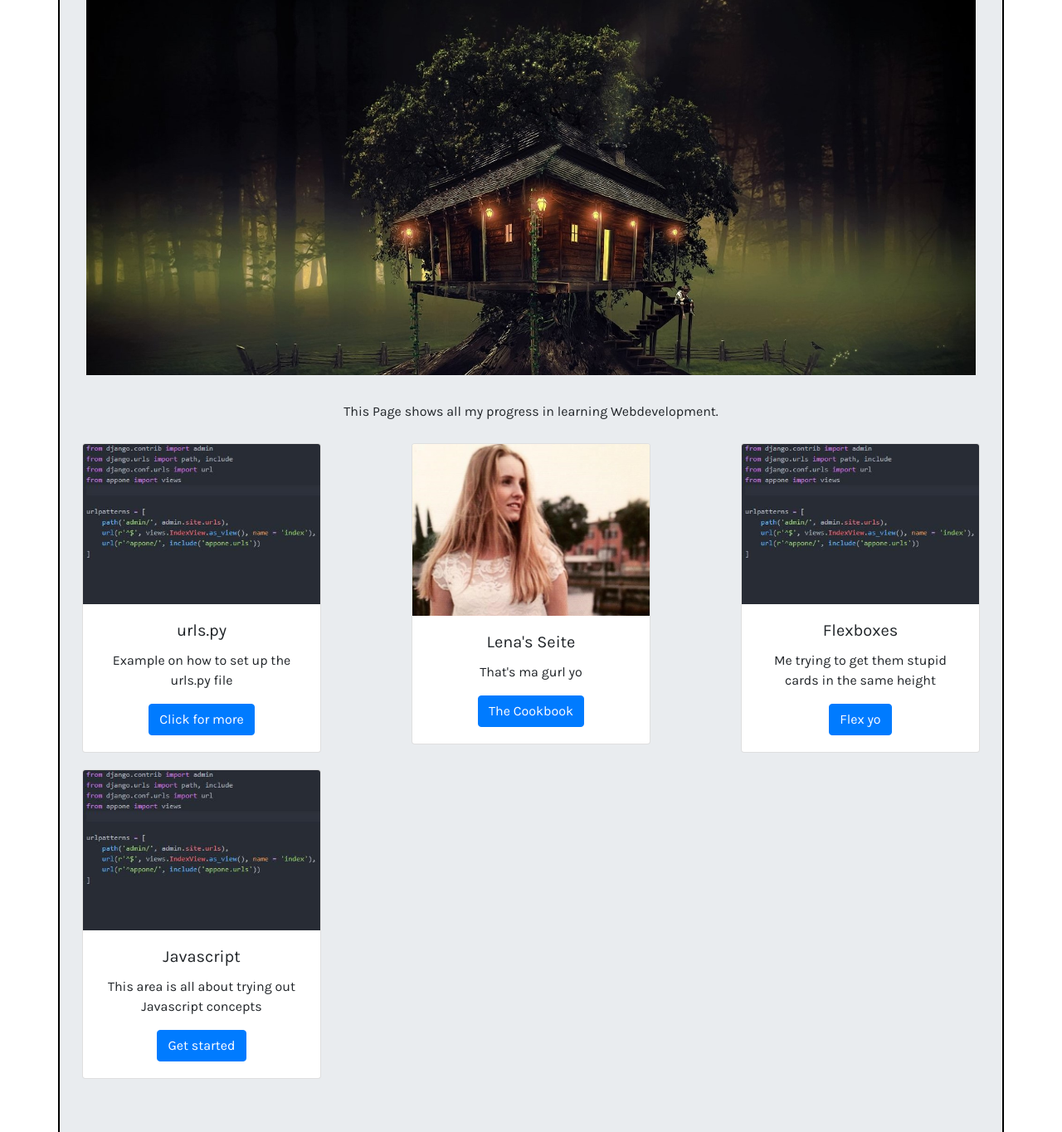
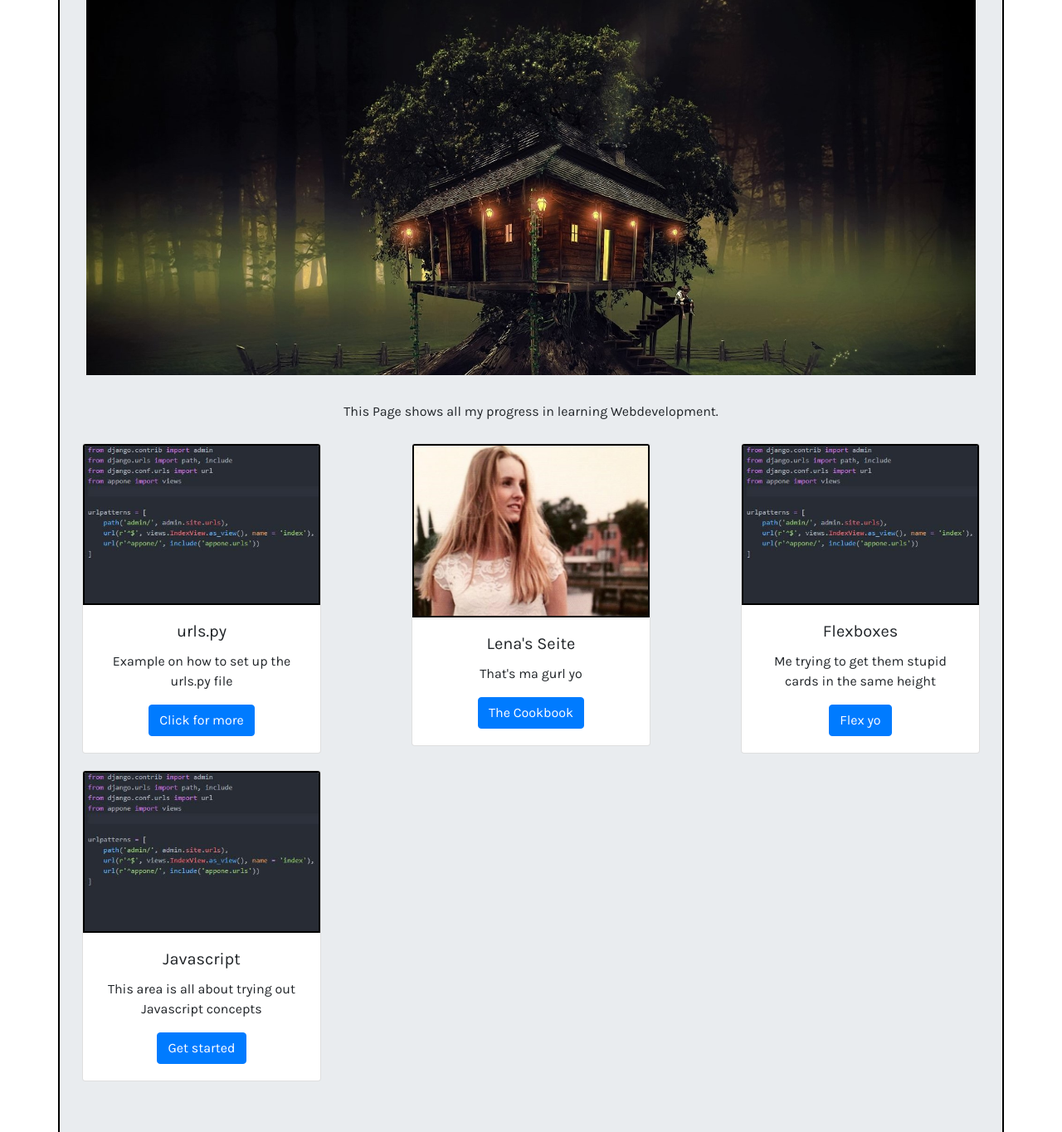
Before and after one commit to FattyDucky2112/TheLindachProject, a Django app: page /appone/what_i_learned/ in a window 1280 px wide. Shown: the part 159-1523 px from the top of the page at 83% size. Run offline with Django 3.2, Linux system fonts and the light colour scheme; some libraries are stand-ins or nearby versions.

Commit message:
first vs code commit

```diff
--- a/LinPro/Static/css/style.css
+++ b/LinPro/Static/css/style.css
@@ -44,6 +44,13 @@ body{
   max-height: 600px;
 }
 
+.mimage2 {
+  object-fit: cover;
+  display: flex;
+  width: 100%;
+  border: 2px solid black;
+}
+
 .mlist{
   list-style-type: none;
   height: 400px;
--- a/LinPro/appone/templates/what_i_learned.html
+++ b/LinPro/appone/templates/what_i_learned.html
@@ -9,7 +9,7 @@
 
 <div class="flex-container row align-items-start">
   <div class="card mcard" style="width: 18rem;">
-    <img src="{% static 'images/urls.jpg'%}" class="card-img-top" alt="no image">
+    <img src="{% static 'images/urls.jpg'%}" class="mimage2 card-img-top" alt="no image">
     <div class="card-body">
       <h5 class="card-title">urls.py</h5>
       <p class="card-text">Example on how to set up the urls.py file</p>
@@ -19,7 +19,7 @@
 
 
   <div class="card mcard" style="width: 18rem;">
-    <img src="{% static 'images/lena.jpg'%}" class="card-img-top" alt="no image">
+    <img src="{% static 'images/lena.jpg'%}" class="mimage2 card-img-top" alt="no image">
     <div class="card-body">
       <h5 class="card-title">Lena's Seite</h5>
       <p class="card-text">That's ma gurl yo</p>
@@ -28,7 +28,7 @@
   </div>
 
   <div class="card mcard" style="width: 18rem;">
-    <img src="{% static 'images/urls.jpg'%}" class="card-img-top" alt="no image">
+    <img src="{% static 'images/urls.jpg'%}" class="mimage2 card-img-top" alt="no image">
     <div class="card-body">
       <h5 class="card-title">Flexboxes</h5>
       <p class="card-text">Me trying to get them stupid cards in the same height</p>
@@ -37,7 +37,7 @@
   </div>
 
   <div class="card mcard" style="width: 18rem;">
-    <img src="{% static 'images/urls.jpg'%}" class="card-img-top" alt="no image">
+    <img src="{% static 'images/urls.jpg'%}" class="mimage2 card-img-top" alt="no image">
     <div class="card-body">
       <h5 class="card-title">Javascript</h5>
       <p class="card-text">This area is all about trying out Javascript concepts</p>
```
